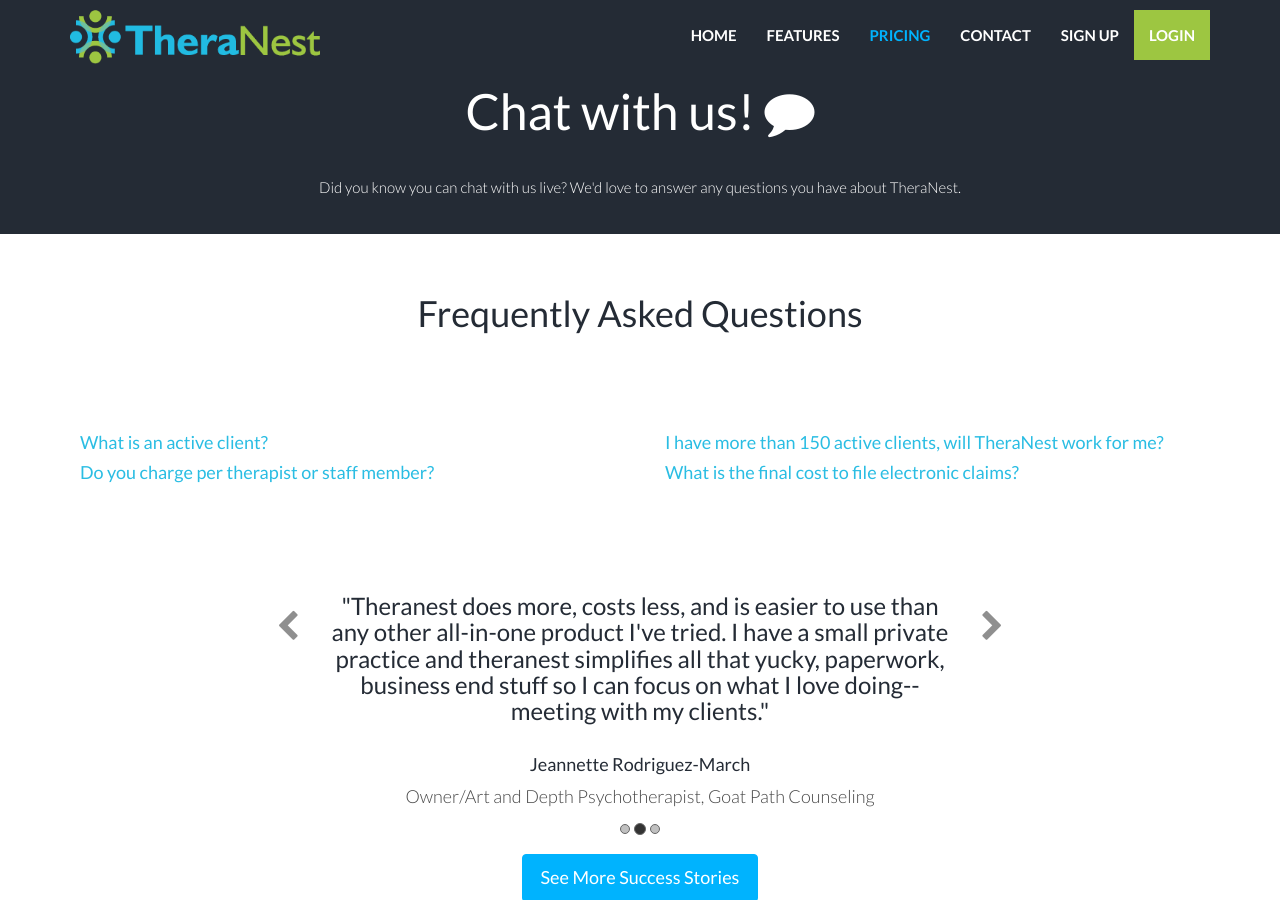
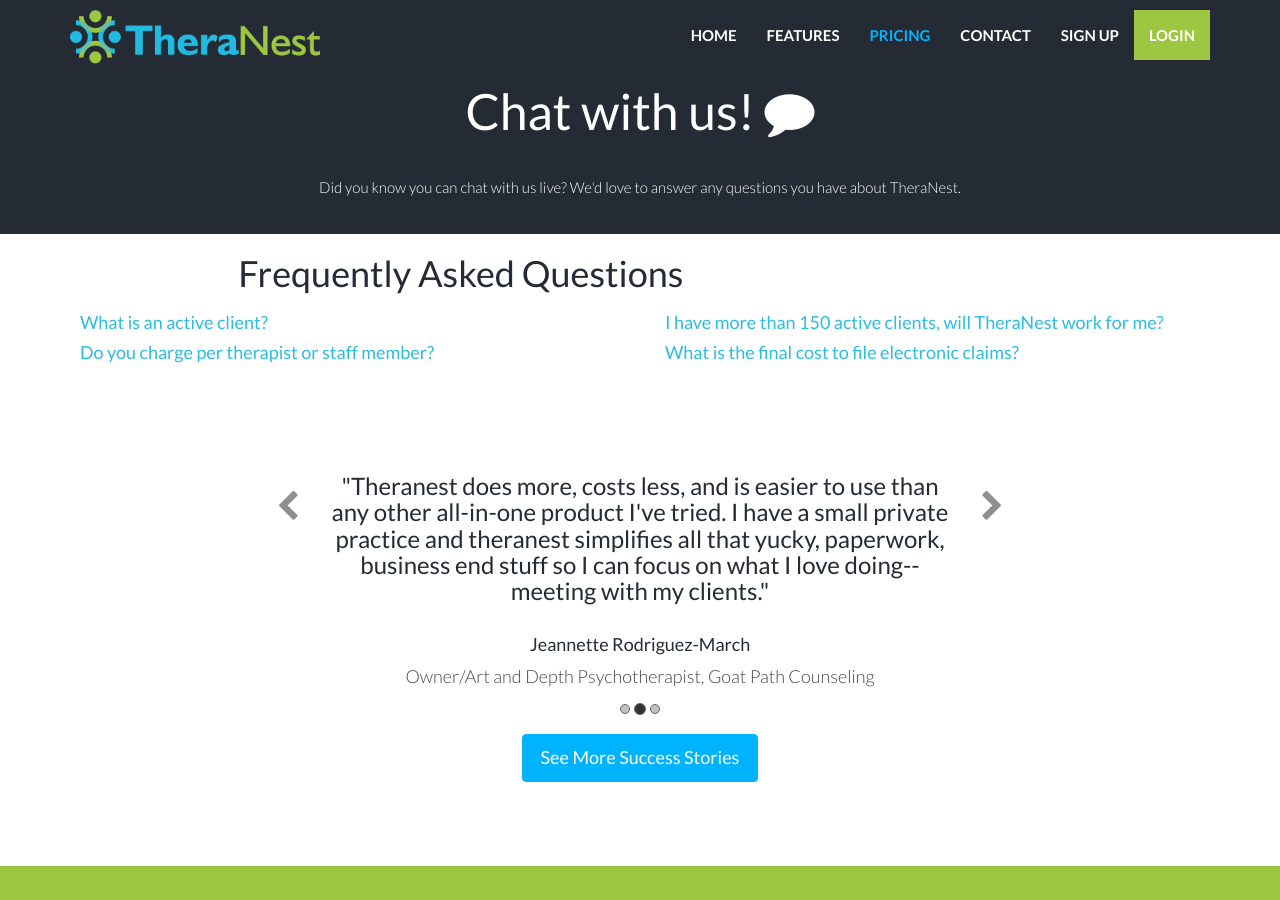
Before and after one commit to kaylacille/theranest-update, a Jekyll site: the page built from pricing.html, in a window 1280 px wide and 900 px high, scrolled down 713 px. Built offline with Jekyll 4.4.1, drawn with Linux system fonts in a browser that asks for light colours; nearby versions of some CDN libraries.

Commit message:
Add FAQs to Pricing

```diff
--- a/pricing.html
+++ b/pricing.html
@@ -71,14 +71,10 @@
 </div><! --/container -->
 </div><! --/twrap -->
 
-<div class="container mtb centered">
-    <div class="row">
-        <div class="col-lg-8 col-lg-offset-2">
-            <h1>Frequently Asked Questions</h1>
-        </div>
-    </div><! --/row -->
-</div><! --/container -->
 
+<div class="col-lg-8 col-lg-offset-2">
+    <h1>Frequently Asked Questions</h1>
+</div>
 <div class="container mtb">
     <div class="row">
       <div class="col-lg-6">
```
